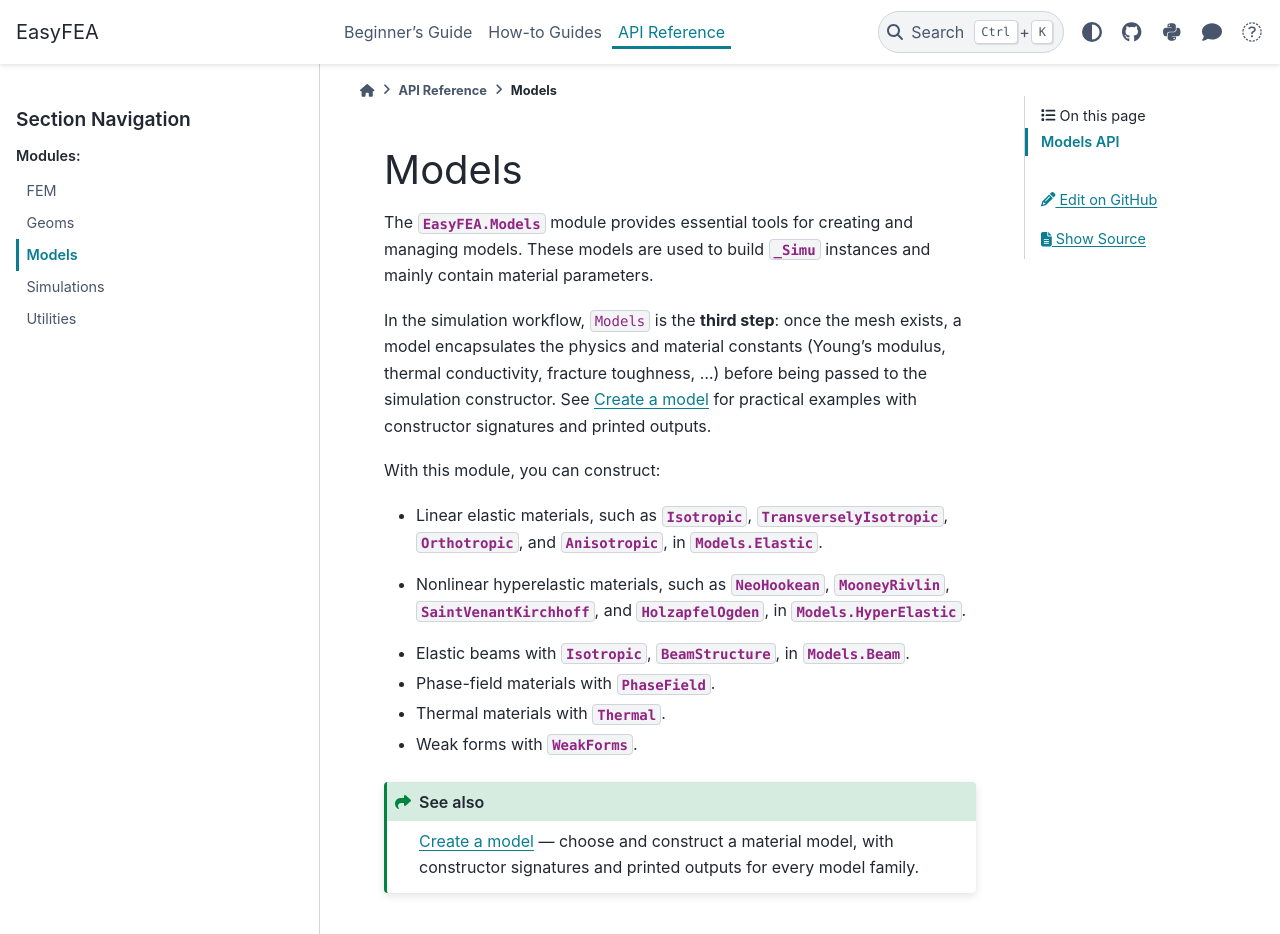
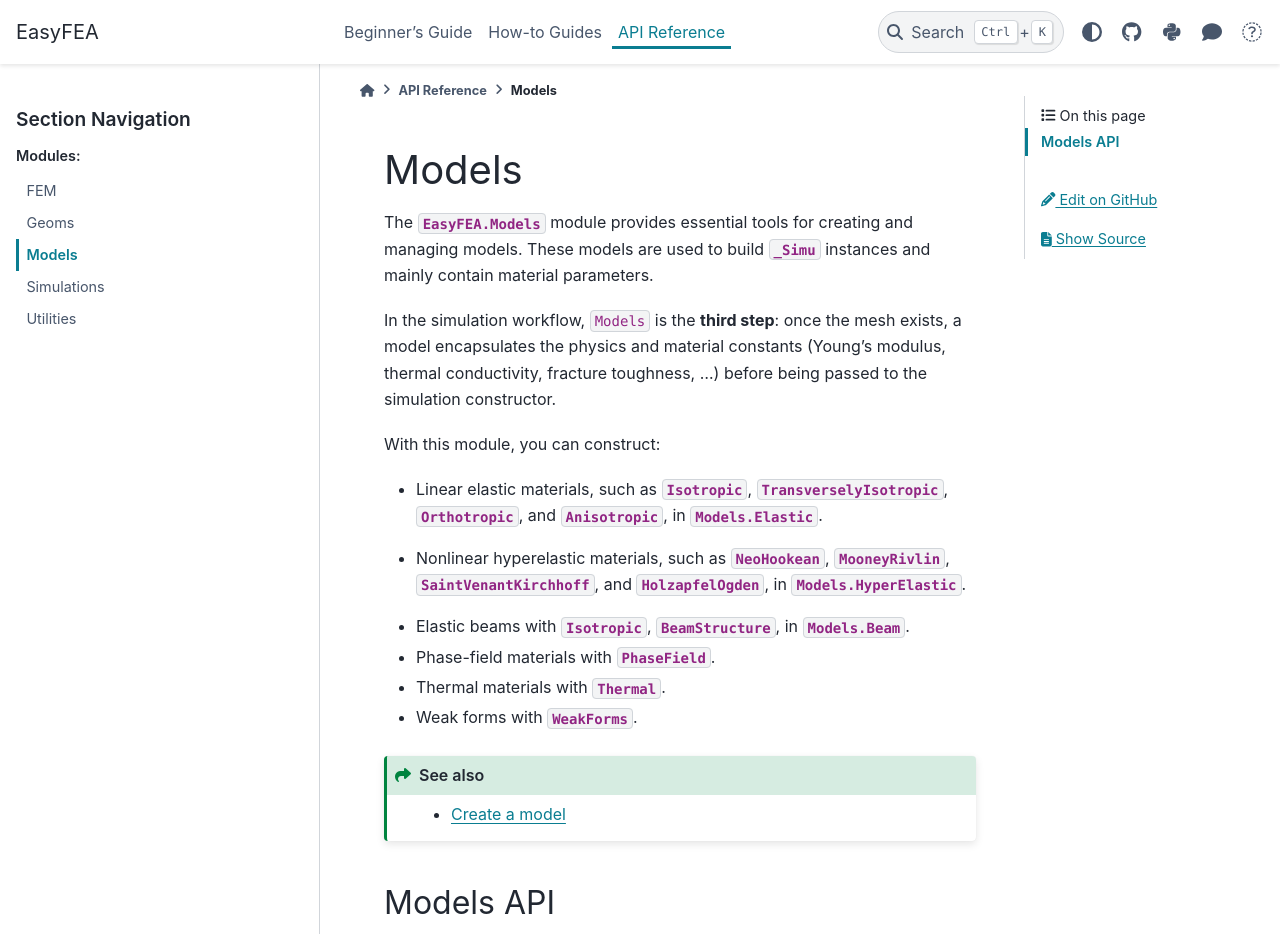
Before and after one commit to matnoel/EasyFEA, a Sphinx documentation site: the page built from docs/api/models.md, in a window 1280 px wide and 1400 px high, cut to the strip 0-934 px from the top of the window. Built offline with Sphinx 7.4.7 and the PyData theme 0.15.4, drawn with Linux system fonts in a browser that asks for light colours; pages that are not in the unit, such as notebooks, are missing from menus.

Commit message:
Improve docs/api/models.md

````diff
--- a/docs/api/models.md
+++ b/docs/api/models.md
@@ -4,7 +4,7 @@
 The {py:mod}`EasyFEA.Models` module provides essential tools for creating and managing models.
 These models are used to build {py:class}`~EasyFEA.Simulations._Simu` instances and mainly contain material parameters.
 
-In the simulation workflow, `Models` is the **third step**: once the mesh exists, a model encapsulates the physics and material constants (Young's modulus, thermal conductivity, fracture toughness, …) before being passed to the simulation constructor. See {ref}`howto-models` for practical examples with constructor signatures and printed outputs.
+In the simulation workflow, `Models` is the **third step**: once the mesh exists, a model encapsulates the physics and material constants (Young's modulus, thermal conductivity, fracture toughness, …) before being passed to the simulation constructor.
 
 
 With this module, you can construct:
@@ -20,8 +20,7 @@
 + Weak forms with {py:class}`~EasyFEA.Models.WeakForms`.
 
 ```{seealso}
-{ref}`howto-models` — choose and construct a material model, with constructor
-signatures and printed outputs for every model family.
+- {ref}`howto-models`
 ```
 
 ## Models API
````
